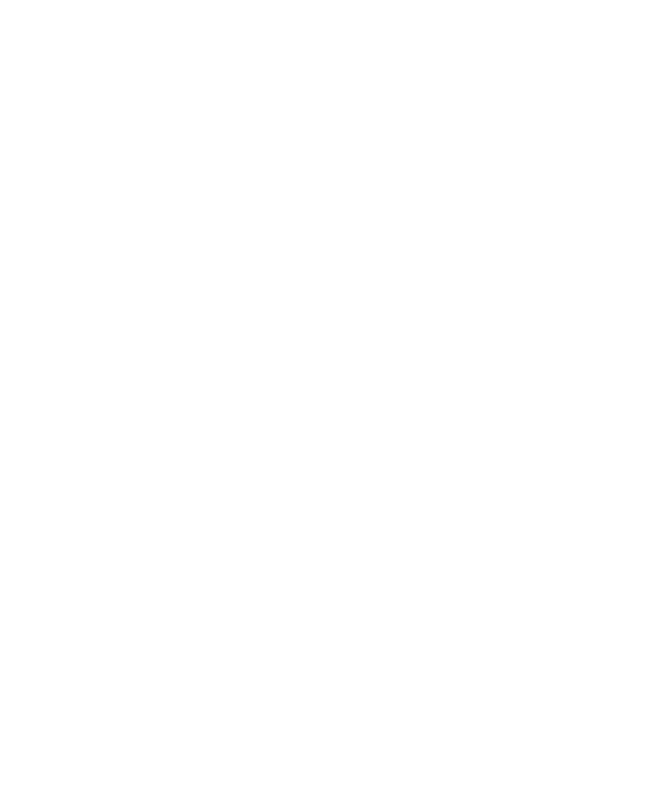
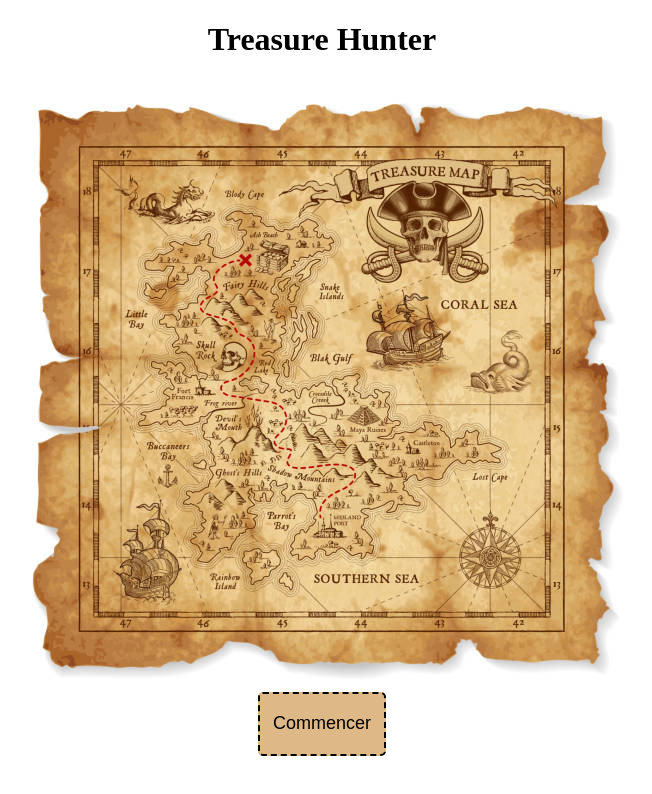
Before and after one commit to sunlyimo/Treasure_Hunter, a plain HTML site: page index.html in a window 1280 px wide. Shown: the whole page, without its empty margins (318-970 px from the left). Drawn offline with Linux system fonts and the light colour scheme.

Commit message:
Ajout de l'image, de css, et la base de js

```diff
--- a/css/style.css
+++ b/css/style.css
@@ -1,10 +1,25 @@
 body {
+    display: flex;
+    align-items: center;
+    justify-content: center;
+    flex-direction: column;
     margin: 0;
     overflow: hidden;
 }
 
 canvas {
     display: block;
-    width: 100vw;
-    height: 100vh;
+    width: 10px;
+    height: 10px;
 }
+
+.begin-button {
+    width: 10vw;
+    height: 8vh;
+    background-color: burlywood;
+    font-size: large;
+    color: black;
+    border-radius: 5px;
+    border-style: dashed;
+    border-color: black;
+}
--- a/index.html
+++ b/index.html
@@ -10,7 +10,9 @@
 </head>
 
 <body>
-    <canvas id="canvas"></canvas>
+    <h1>Treasure Hunter</h1>
+    <img src="./img/carte.jpg" alt="Carte aux trésors" id="carte">
+    <button class="begin-button">Commencer</button>
     <script src="./js/script.js"></script>
 </body>
 
--- a/js/script.js
+++ b/js/script.js
@@ -1 +1,11 @@
-const canvas = document.getElementById('canvas')
+const img = document.getElementById('carte')
+
+
+
+img.onload = function() {
+    img.addEventListener('click', onClickEvent);
+}
+
+function onClickEvent(evt) {
+    console.log(evt)
+}
```
Also changed, not shown: img/carte.jpg (added).
